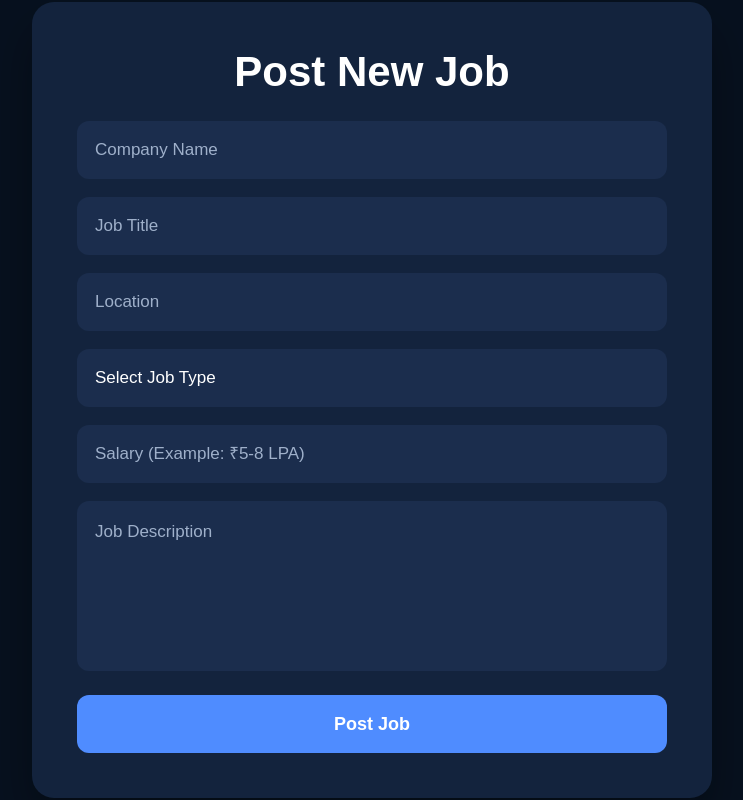
After one commit to chetanpatil2351/Job_House, a Flask app: page /post-job in a window 1280 px wide. The commit adds this page. Shown: the whole page, without its empty margins (268-1011 px from the left). Run offline with Flask 3, Linux system fonts and the light colour scheme; a user stored in the database is signed in.

Commit message:
Completed Post Job module

```diff
--- a/app.py
+++ b/app.py
@@ -122,6 +122,58 @@ def dashboard():
         role=session["role"]
     )
 
+# Post Job
 
+@app.route("/post-job", methods=["GET", "POST"])
+def post_job():
+
+    if "user_id" not in session:
+
+        return redirect("/login")
+
+    if request.method == "POST":
+
+        company_name = request.form["company_name"]
+        job_title = request.form["job_title"]
+        location = request.form["location"]
+        job_type = request.form["job_type"]
+        salary = request.form["salary"]
+        description = request.form["description"]
+
+        conn = get_db()
+
+        conn.execute(
+            """
+            INSERT INTO jobs
+            (
+                company_name,
+                job_title,
+                location,
+                job_type,
+                salary,
+                description,
+                posted_by
+            )
+            VALUES(?,?,?,?,?,?,?)
+            """,
+            (
+                company_name,
+                job_title,
+                location,
+                job_type,
+                salary,
+                description,
+                session["user_id"]
+            )
+        )
+
+        conn.commit()
+        conn.close()
+
+        flash("Job Posted Successfully!", "success")
+
+        return redirect("/post-job")
+
+    return render_template("post_job.html")
 if __name__ == "__main__":
     app.run(debug=True)
--- a/database/db.py
+++ b/database/db.py
@@ -12,6 +12,7 @@ def create_tables():
 
     conn = get_db()
 
+    # Users Table
     conn.execute("""
     CREATE TABLE IF NOT EXISTS users(
 
@@ -34,5 +35,32 @@ def create_tables():
     )
     """)
 
+    # Jobs Table
+    conn.execute("""
+    CREATE TABLE IF NOT EXISTS jobs(
+
+        id INTEGER PRIMARY KEY AUTOINCREMENT,
+
+        company_name TEXT NOT NULL,
+
+        job_title TEXT NOT NULL,
+
+        location TEXT NOT NULL,
+
+        job_type TEXT NOT NULL,
+
+        salary TEXT NOT NULL,
+
+        description TEXT NOT NULL,
+
+        posted_by INTEGER,
+
+        created_at TIMESTAMP DEFAULT CURRENT_TIMESTAMP,
+
+        FOREIGN KEY(posted_by) REFERENCES users(id)
+
+    )
+    """)
+
     conn.commit()
     conn.close()
--- a/static/css/auth.css
+++ b/static/css/auth.css
@@ -0,0 +1,359 @@
+/* ===========================
+   RESET
+=========================== */
+
+*{
+    margin:0;
+    padding:0;
+    box-sizing:border-box;
+    font-family:'Poppins',sans-serif;
+}
+
+body{
+
+    background:#07111f;
+
+    display:flex;
+
+    justify-content:center;
+
+    align-items:center;
+
+    min-height:100vh;
+
+}
+
+/* ===========================
+   FORM CARD
+=========================== */
+
+.register-card{
+
+    width:100%;
+
+    max-width:680px;
+
+    border:none;
+
+    border-radius:22px;
+
+    padding:45px;
+
+    background:#13233d;
+
+    color:white;
+
+    box-shadow:0 25px 50px rgba(0,0,0,.35);
+
+}
+
+.register-card h2{
+
+    text-align:center;
+
+    margin-bottom:35px;
+
+    font-size:42px;
+
+    font-weight:700;
+
+}
+
+/* ===========================
+   INPUTS
+=========================== */
+
+.form-control,
+.form-select{
+
+    height:58px;
+
+    border-radius:12px;
+
+    border:none;
+
+    background:#1b2d4d;
+
+    color:white;
+
+    font-size:17px;
+
+    padding:0 18px;
+
+    margin-bottom:18px;
+
+}
+
+.form-control::placeholder{
+
+    color:#9fb0ca;
+
+}
+
+.form-control:focus,
+.form-select:focus{
+
+    background:#1b2d4d;
+
+    color:white;
+
+    box-shadow:none;
+
+    border:2px solid #4F8CFF;
+
+}
+
+textarea.form-control{
+
+    min-height:170px;
+
+    padding:18px;
+
+    resize:none;
+
+}
+/* ===========================
+   BUTTON
+=========================== */
+
+.btn{
+
+    width:100%;
+
+    height:58px;
+
+    border:none;
+
+    border-radius:12px;
+
+    background:#4F8CFF;
+
+    color:white;
+
+    font-size:18px;
+
+    font-weight:600;
+
+    transition:.3s;
+
+}
+
+.btn:hover{
+
+    background:#3b7af0;
+
+    transform:translateY(-2px);
+
+}
+
+
+/* ===========================
+   LINKS
+=========================== */
+
+.auth-link{
+
+    text-align:center;
+
+    margin-top:25px;
+
+    color:#9fb0ca;
+
+}
+
+.auth-link a{
+
+    color:#4F8CFF;
+
+    text-decoration:none;
+
+    font-weight:600;
+
+}
+
+.auth-link a:hover{
+
+    text-decoration:underline;
+
+}
+
+
+/* ===========================
+   LABELS
+=========================== */
+
+label{
+
+    color:#d7e4ff;
+
+    margin-bottom:8px;
+
+    display:block;
+
+    font-weight:500;
+
+}
+
+
+/* ===========================
+   DROPDOWN
+=========================== */
+
+.form-select option{
+
+    color:black;
+
+}
+/* ===========================
+   CARD ANIMATION
+=========================== */
+
+.register-card{
+
+    animation:fadeIn .5s ease;
+
+}
+
+@keyframes fadeIn{
+
+    from{
+
+        opacity:0;
+
+        transform:translateY(20px);
+
+    }
+
+    to{
+
+        opacity:1;
+
+        transform:translateY(0);
+
+    }
+
+}
+
+
+/* ===========================
+   SCROLLBAR
+=========================== */
+
+::-webkit-scrollbar{
+
+    width:8px;
+
+}
+
+::-webkit-scrollbar-thumb{
+
+    background:#4F8CFF;
+
+    border-radius:20px;
+
+}
+
+::-webkit-scrollbar-track{
+
+    background:#07111f;
+
+}
+
+
+/* ===========================
+   RESPONSIVE
+=========================== */
+/* ===========================
+   PASSWORD INPUT GROUP
+=========================== */
+
+.input-group{
+
+    display:flex;
+
+    align-items:stretch;
+
+    width:100%;
+
+    margin-bottom:18px;
+
+}
+
+.input-group .form-control{
+
+    flex:1;
+
+    margin-bottom:0;
+
+    border-radius:12px 0 0 12px;
+
+}
+
+.input-group-text{
+
+    width:58px;
+
+    background:#1b2d4d;
+
+    color:white;
+
+    border:none;
+
+    border-radius:0 12px 12px 0;
+
+    display:flex;
+
+    align-items:center;
+
+    justify-content:center;
+
+    cursor:pointer;
+
+    padding:0;
+
+}
+
+.input-group-text i{
+
+    font-size:20px;
+
+}
+@media(max-width:768px){
+
+    body{
+
+        padding:20px;
+
+    }
+
+    .register-card{
+
+        max-width:100%;
+
+        padding:30px;
+
+    }
+
+    .register-card h2{
+
+        font-size:32px;
+
+    }
+
+    .form-control,
+    .form-select,
+    .btn{
+
+        height:52px;
+
+        font-size:16px;
+
+    }
+
+    textarea.form-control{
+
+        min-height:140px;
+
+    }
+
+}
--- a/templates/login.html
+++ b/templates/login.html
@@ -20,7 +20,7 @@
 
 <div class="container vh-100 d-flex justify-content-center align-items-center">
 
-    <div class="card p-4 shadow-lg register-card">
+      <div class="register-card">
 
         <h2 class="text-center mb-4">
 
--- /dev/null
+++ b/templates/post_job.html
@@ -0,0 +1,163 @@
+<!DOCTYPE html>
+<html lang="en">
+
+<head>
+
+    <meta charset="UTF-8">
+
+    <meta name="viewport" content="width=device-width, initial-scale=1.0">
+
+    <title>Post Job | Job House</title>
+
+    <link href="https://cdn.jsdelivr.net/npm/bootstrap@5.3.3/dist/css/bootstrap.min.css" rel="stylesheet">
+
+    <link rel="stylesheet" href="{{ url_for('static', filename='css/auth.css') }}">
+
+</head>
+
+<body>
+
+<div class="container vh-100 d-flex justify-content-center align-items-center">
+    <div class="register-card">
+
+        <h2 class="text-center mb-4">
+
+            Post New Job
+
+        </h2>
+{% with messages = get_flashed_messages(with_categories=true) %}
+    {% if messages %}
+        {% for category, message in messages %}
+
+            <div class="alert alert-{{ category }} alert-dismissible fade show">
+
+                {{ message }}
+
+                <button type="button"
+                        class="btn-close"
+                        data-bs-dismiss="alert">
+                </button>
+
+            </div>
+
+        {% endfor %}
+    {% endif %}
+{% endwith %}
+        <form method="POST">
+
+            <div class="mb-3">
+
+                <input
+                    type="text"
+                    class="form-control"
+                    name="company_name"
+                    placeholder="Company Name"
+                    required>
+
+            </div>
+
+            <div class="mb-3">
+
+                <input
+                    type="text"
+                    class="form-control"
+                    name="job_title"
+                    placeholder="Job Title"
+                    required>
+
+            </div>
+
+            <div class="mb-3">
+
+                <input
+                    type="text"
+                    class="form-control"
+                    name="location"
+                    placeholder="Location"
+                    required>
+
+            </div>
+
+            <div class="mb-3">
+
+                <select
+                    class="form-select"
+                    name="job_type"
+                    required>
+
+                    <option value="">Select Job Type</option>
+
+                    <option>Full Time</option>
+
+                    <option>Part Time</option>
+
+                    <option>Internship</option>
+
+                    <option>Remote</option>
+
+                    <option>Hybrid</option>
+
+                    <option>Contract</option>
+
+                </select>
+
+            </div>
+
+            <div class="mb-3">
+
+                <input
+                    type="text"
+                    class="form-control"
+                    name="salary"
+                    placeholder="Salary (Example: ₹5-8 LPA)"
+                    required>
+
+            </div>
+
+            <div class="mb-4">
+
+                <textarea
+                    class="form-control"
+                    rows="5"
+                    name="description"
+                    placeholder="Job Description"
+                    required></textarea>
+
+            </div>
+
+            <button class="btn btn-primary w-100">
+
+                Post Job
+
+            </button>
+
+        </form>
+
+    </div>
+
+</div>
+<script src="https://cdn.jsdelivr.net/npm/bootstrap@5.3.3/dist/js/bootstrap.bundle.min.js"></script>
+<script>
+setTimeout(function(){
+
+    let alerts = document.querySelectorAll(".alert");
+
+    alerts.forEach(function(alert){
+
+        alert.classList.remove("show");
+
+        alert.classList.add("fade");
+
+        setTimeout(function(){
+
+            alert.remove();
+
+        },500);
+
+    });
+
+},3000);
+</script>
+</body>
+
+</html>
--- a/templates/register.html
+++ b/templates/register.html
@@ -21,7 +21,7 @@
 
 <div class="container vh-100 d-flex justify-content-center align-items-center">
 
-    <div class="card p-4 shadow-lg register-card">
+     <div class="register-card">
         {% with messages = get_flashed_messages(with_categories=true) %}
 
     {% if messages %}
```
Also changed, not shown: database.db.
